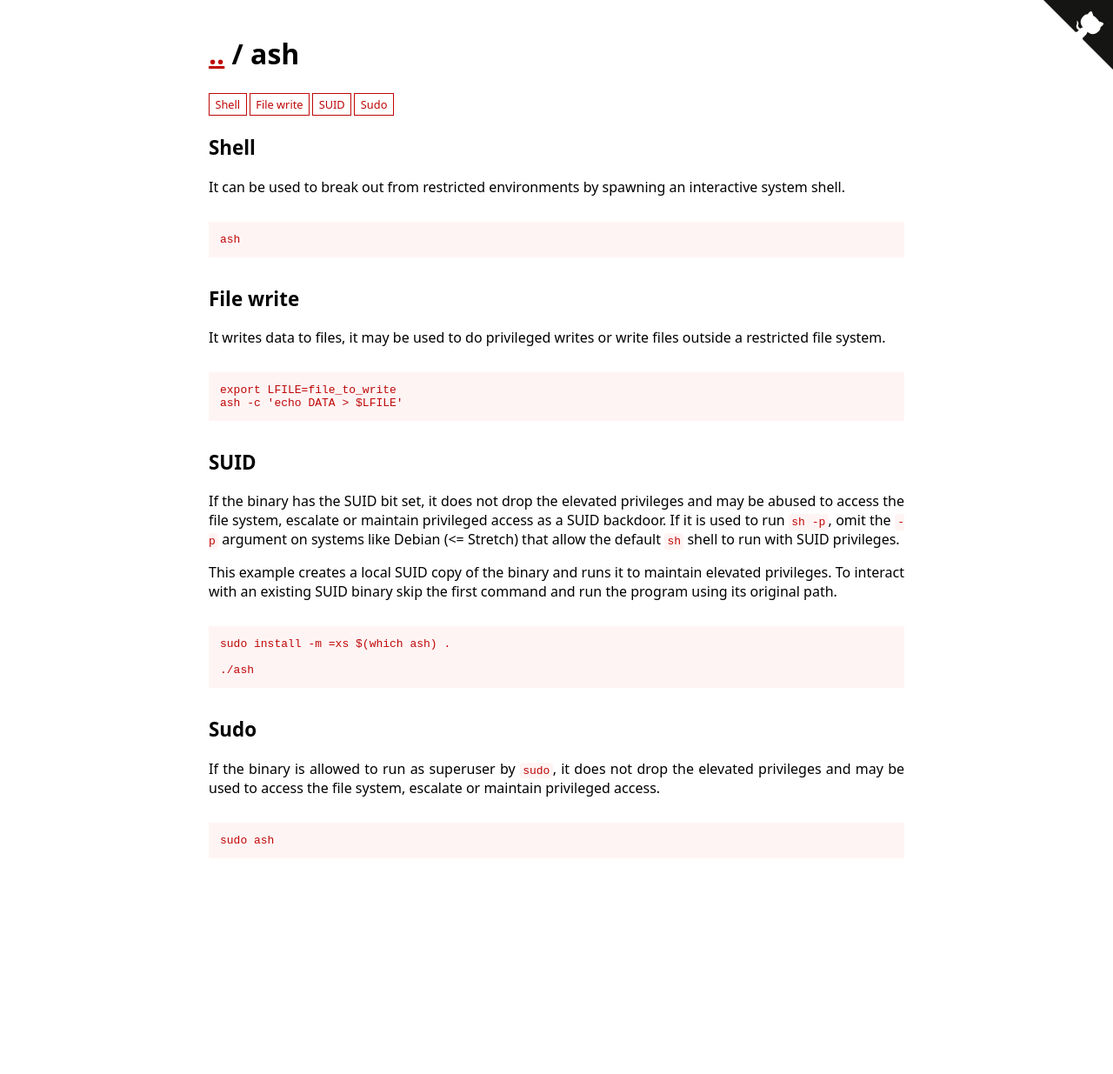
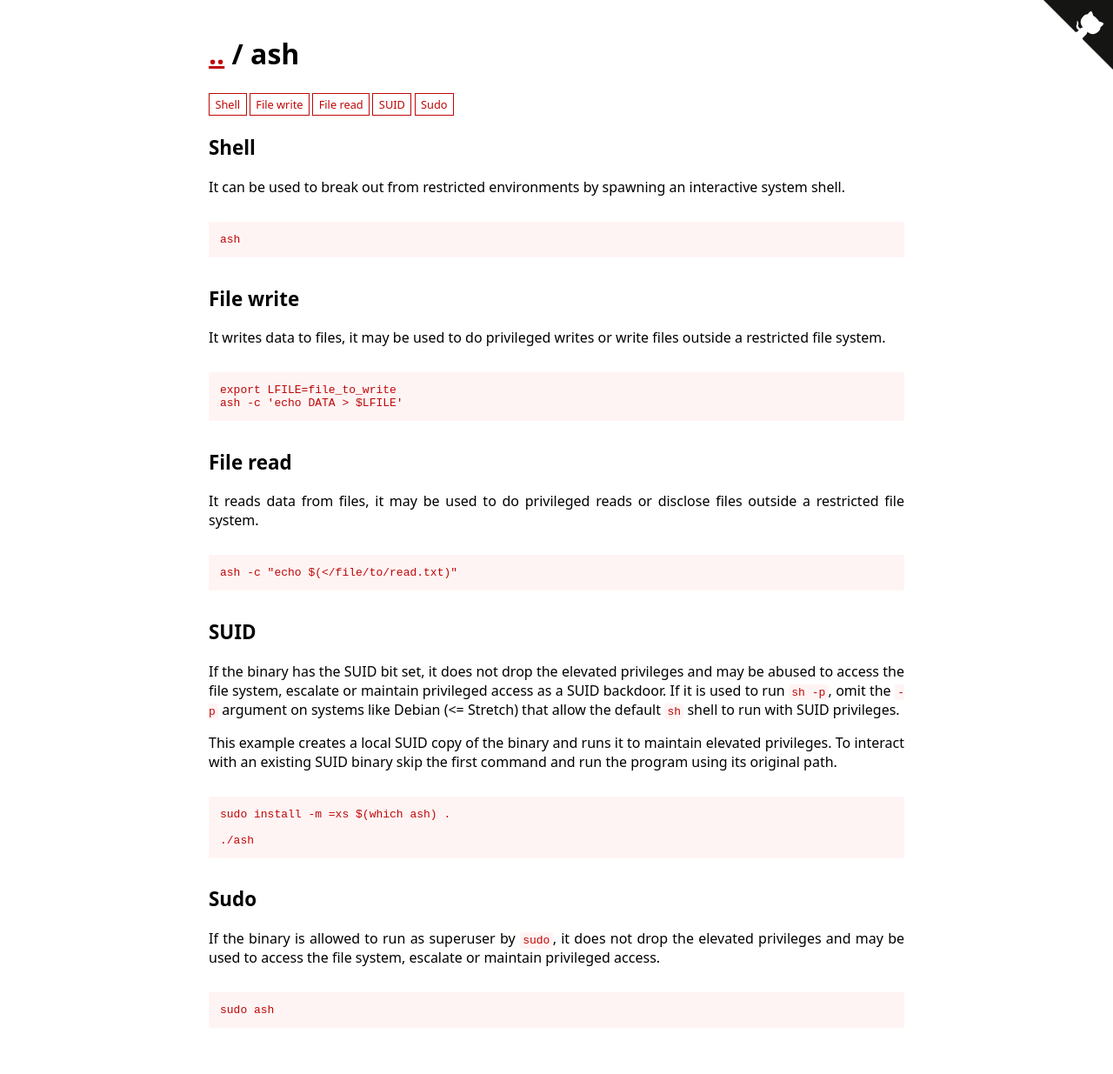
Before and after one commit to GTFOBins/GTFOBins.github.io, a Jekyll site: the page built from _gtfobins/ash.md, in a window 1280 px wide. Shown: the whole page at 87% size. Built offline with Jekyll 4.4.1, drawn with Linux system fonts in a browser that asks for light colours; before the commit the page ends 1040 px from its top, so only the background shows below that.

Commit message:
Update ash.md
add file-read

```diff
--- a/_gtfobins/ash.md
+++ b/_gtfobins/ash.md
@@ -6,6 +6,9 @@ functions:
     - code: |
         export LFILE=file_to_write
         ash -c 'echo DATA > $LFILE'
+  file-read:
+    - code: |
+        ash -c "echo $(</file/to/read.txt)"
   suid:
     - code: "./ash"
   sudo:
```
